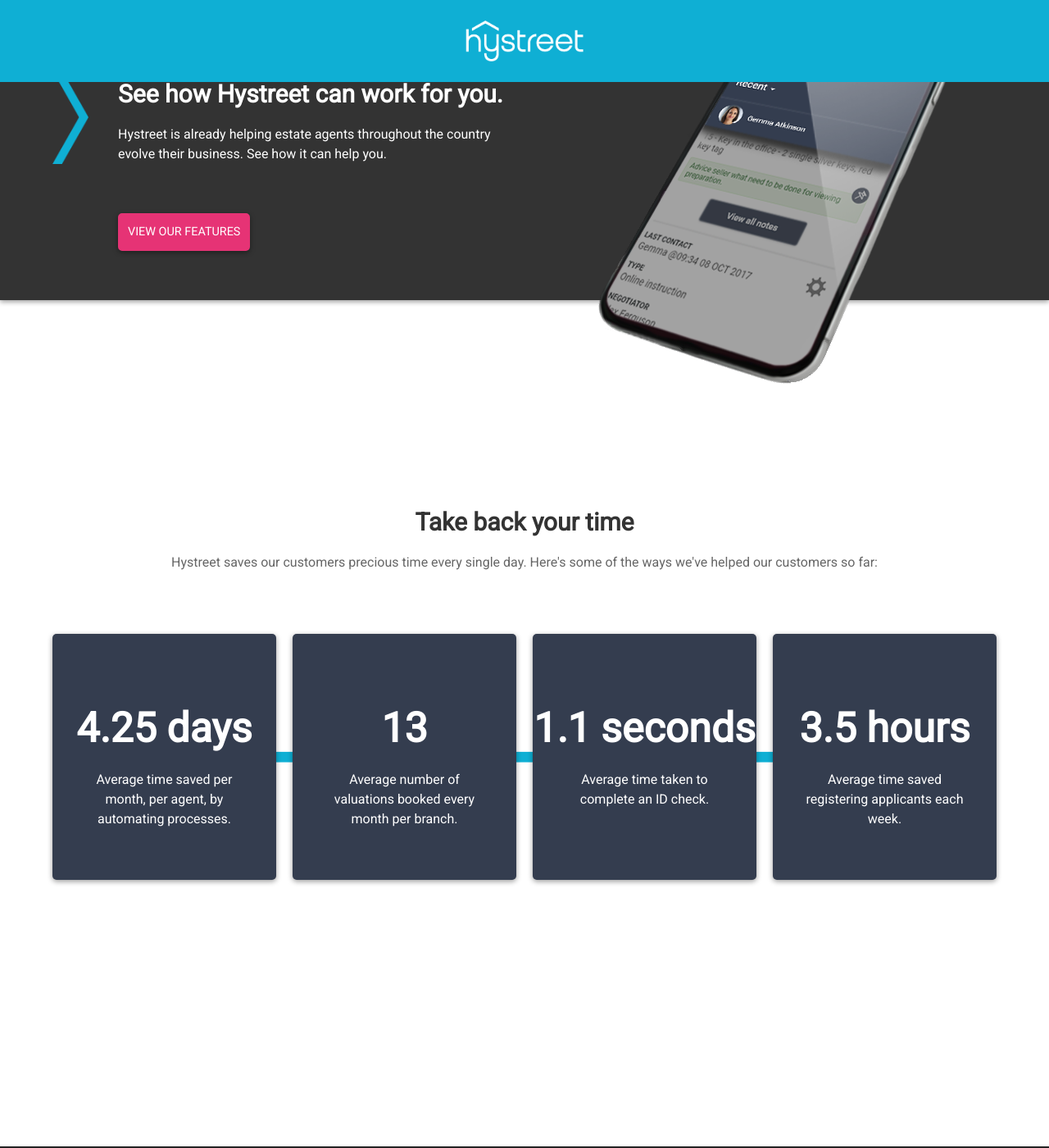
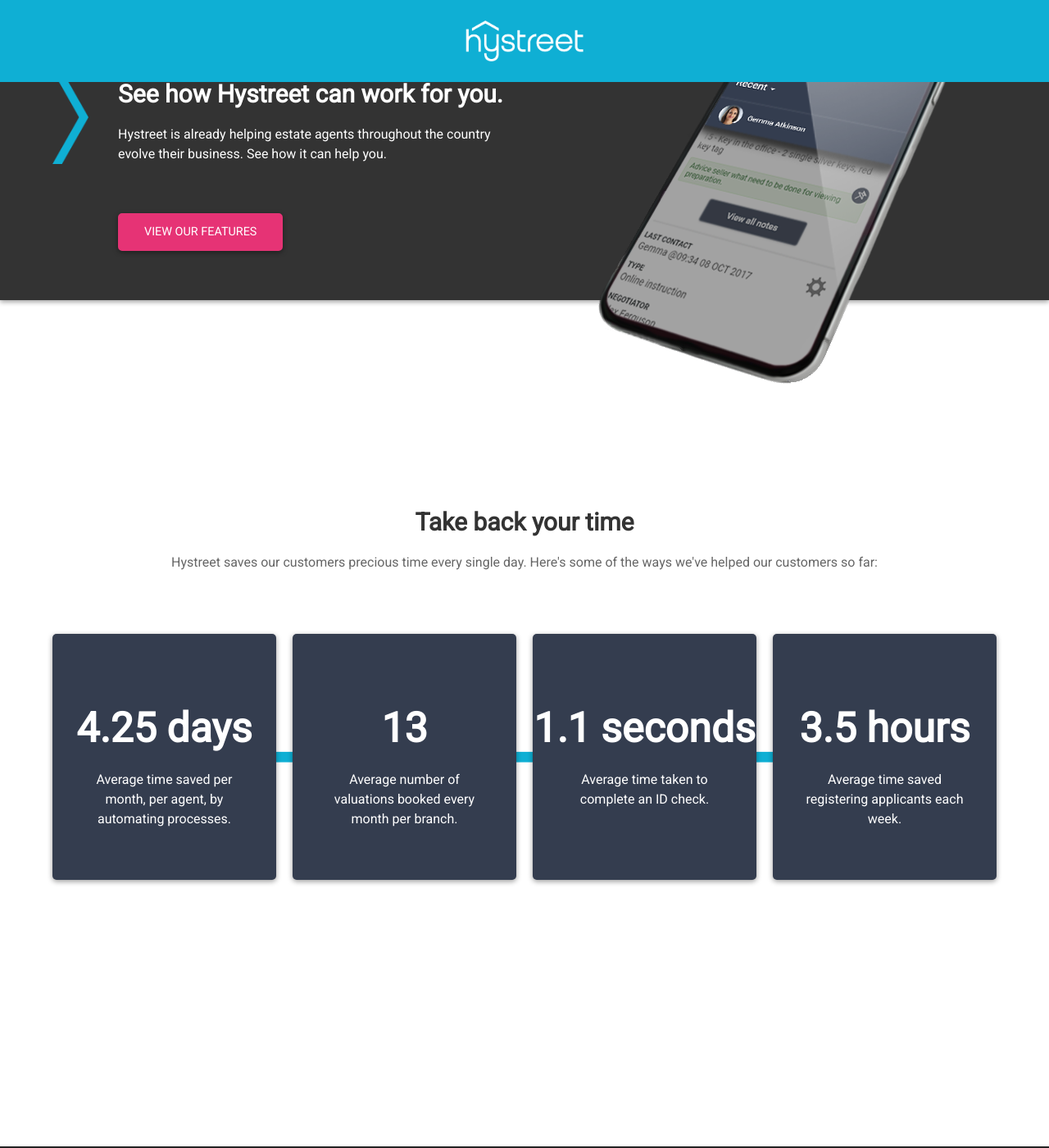
Before and after one commit to hidr/hystreet-marketing-live, a Jekyll site: the page built from free-online-agent-report/index.html, in a window 1280 px wide and 1400 px high, scrolled down 2216 px. Shown: the whole window at 82% size. Built offline with Jekyll 4.4.1, drawn with Linux system fonts in a browser that asks for light colours; comment, search, counter and statistics services are not loaded.

Commit message:
button styling

```diff
--- a/free-online-agent-report/index.html
+++ b/free-online-agent-report/index.html
@@ -22,7 +22,7 @@
 <link href="//cdn-images.mailchimp.com/embedcode/classic-10_7.css" rel="stylesheet" type="text/css">
 <style type="text/css">
 	#mc_embed_signup{background:#fff; clear:left;}
-  .button {
+  #mc_embed_signup .button {
     text-transform: uppercase;
 font-size: 0.9rem;
 background: #e63375;
```
